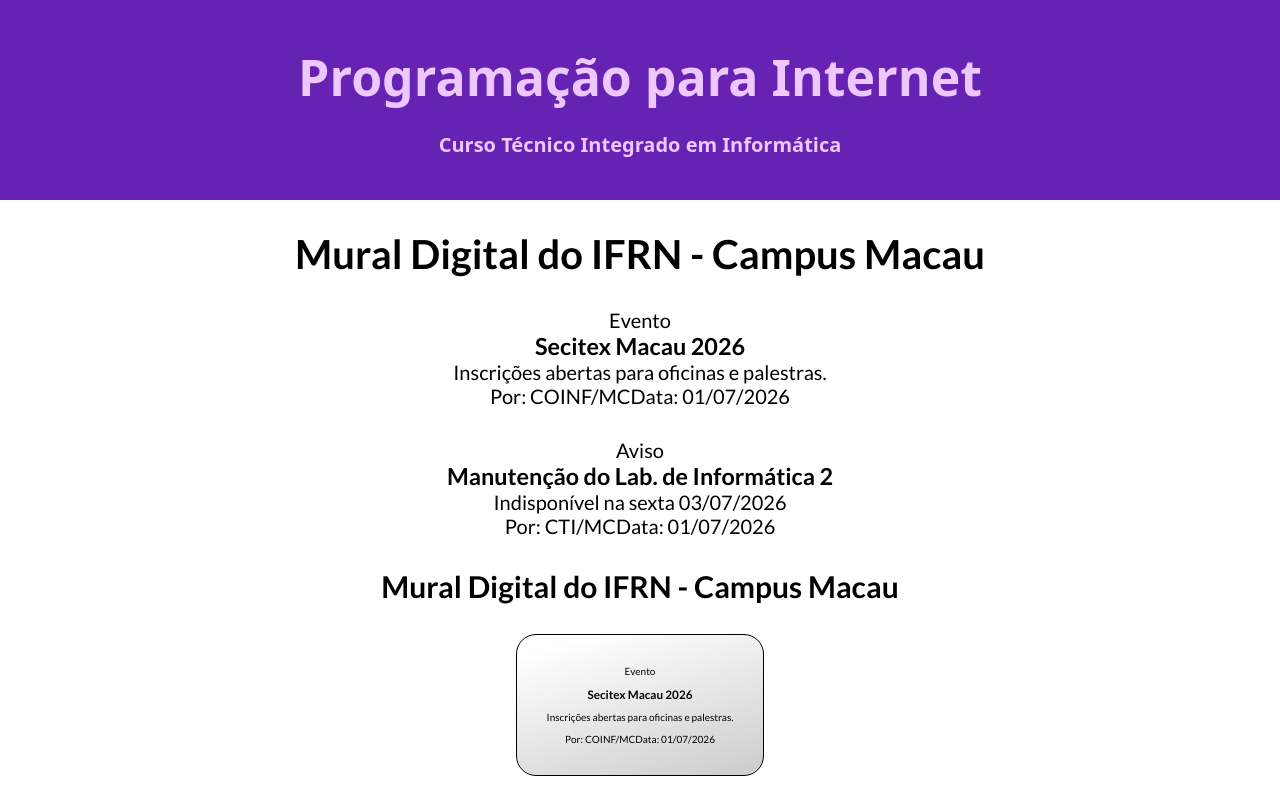
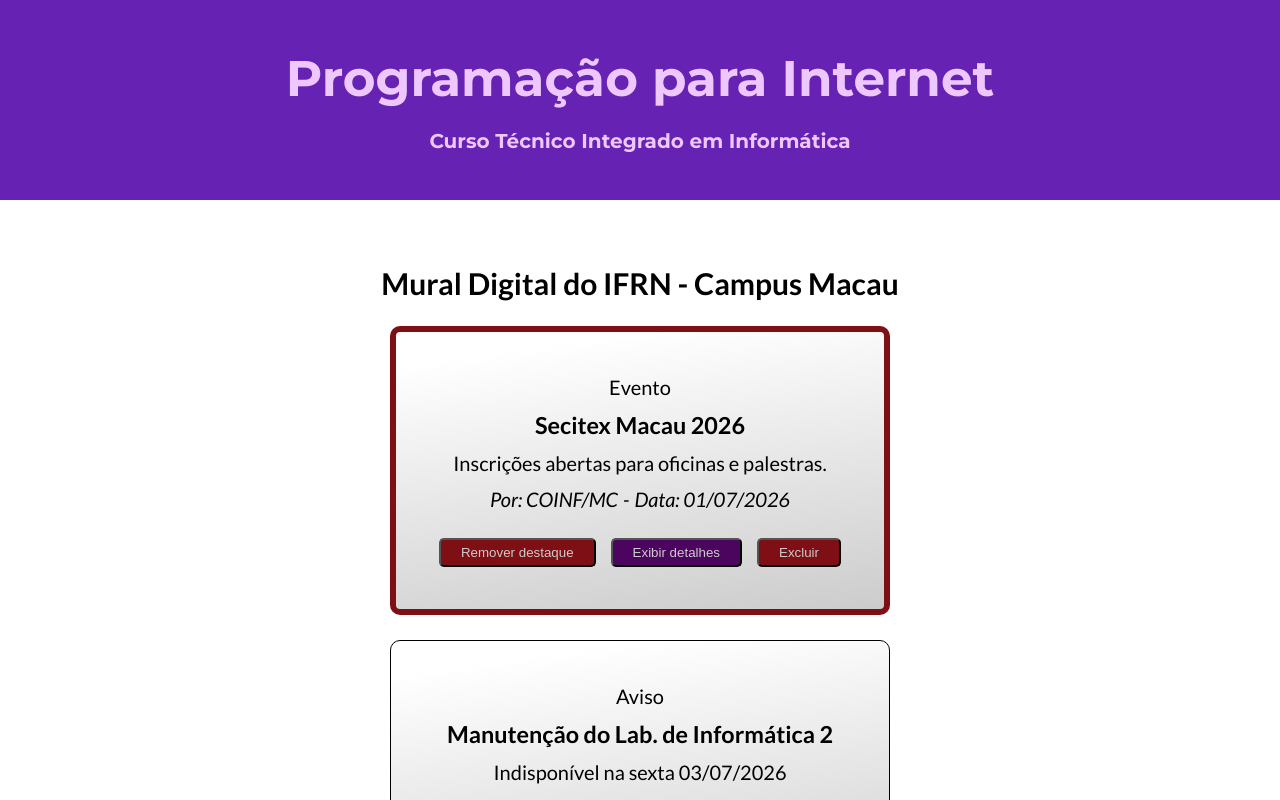
Before and after one commit to JustClarax/ppi2026, a React (Vite) app: page / in a window 1280 px wide. Shown: the top 800 px of the page. Built offline with nearby package versions, Linux system fonts and the light colour scheme.

Commit message:
Aula 15/07 + Desafio

```diff
--- a/src/App.css
+++ b/src/App.css
@@ -1,6 +1,8 @@
+@import url("https://fonts.googleapis.com/css2?family=Lato:ital,wght@0,100;0,300;0,400;0,700;0,900;1,100;1,300;1,400;1,700;1,900&display=swap");
 
-@import url('https://fonts.googleapis.com/css2?family=Lato:ital,wght@0,100;0,300;0,400;0,700;0,900;1,100;1,300;1,400;1,700;1,900&display=swap');
-
+:root {
+  --primary: #7d0f15;
+}
 
 * {
   margin: 0;
@@ -12,11 +14,23 @@
   font-size: 62.5%;
 }
 
+body {
+  font-family:
+    "Lato",
+    system-ui,
+    -apple-system,
+    BlinkMacSystemFont,
+    "Segoe UI",
+    Roboto,
+    Oxygen,
+    Ubuntu,
+    Cantarell,
+    "Open Sans",
+    "Helvetica Neue",
+    sans-serif;
+}
+
 .main {
   font-size: 2rem;
   text-align: center;
 }
-
-body {
-  font-family: "Lato", system-ui, -apple-system, BlinkMacSystemFont, "Segoe UI", Roboto, Oxygen, Ubuntu, Cantarell, "Open Sans", "Helvetica Neue", sans-serif;
-}
--- a/src/App.jsx
+++ b/src/App.jsx
@@ -1,9 +1,12 @@
+
+
+import { useState } from "react";
 import "./App.css";
 import Header from "./components/Header";
 import NoticeList from "./components/NoticeList";
 
 function App() {
-  const notices = [
+  const [notices, setNotices] = useState([
     {
       id: 1,
       title: "Secitex Macau 2026",
@@ -22,7 +25,23 @@
       date: "01/07/2026",
       featured: false,
     },
-  ];
+  ]);
+
+
+  function handleToggleFeatured(id) {
+    setNotices((notices) =>
+      notices.map(
+        (notice) =>
+          notice.id === id ? { ...notice, featured: !notice.featured } : notice,
+      ),
+    );
+  }
+
+  function handleDeleteNotice(id) {
+    setNotices((notices) =>
+      notices.filter((notice) => notice.id !== id)
+    );
+  }
 
   return (
     <>
@@ -31,22 +50,12 @@
         subtitle={"Curso Técnico Integrado em Informática"}
       />
       <main className="main">
-        <h1>Mural Digital do IFRN - Campus Macau</h1>
-
-        {notices.map((notice) => (
-          <article>
-            <p>{notice.category}</p>
-            <h3>{notice.title}</h3>
-            <p>{notice.description}</p>
-            <div>
-              <span>Por: {notice.author}</span>
-              <span>Data: {notice.date}</span>
-            </div>
-          </article>
-        ))}
-
+        <NoticeList
+          notices={notices}
+          onToggleFeatured={handleToggleFeatured}
+          onDeleteNotice={handleDeleteNotice}
+        />
       </main>
-      <NoticeList notices={notices} />
     </>
   );
 }
--- a/src/components/Header.css
+++ b/src/components/Header.css
@@ -1,3 +1,5 @@
+@import url('https://fonts.googleapis.com/css2?family=Lato:ital,wght@0,100;0,300;0,400;0,700;0,900;1,100;1,300;1,400;1,700;1,900&family=Montserrat:ital,wght@0,100..900;1,100..900&display=swap');
+
 header{
     background-color: #6623b3;
     color: #efc7ff;
@@ -18,8 +20,6 @@
   font-size: 2rem;
 }
 
-
-@import url('https://fonts.googleapis.com/css2?family=Lato:ital,wght@0,100;0,300;0,400;0,700;0,900;1,100;1,300;1,400;1,700;1,900&family=Montserrat:ital,wght@0,100..900;1,100..900&display=swap');
 header h1, header h2 {
   font-family: "Montserrat", system-ui, -apple-system, BlinkMacSystemFont, "Segoe UI", Roboto, Oxygen, Ubuntu, Cantarell, "Open Sans", "Helvetica Neue", sans-serif;
 }
--- a/src/components/NoticeCard.css
+++ b/src/components/NoticeCard.css
@@ -1,17 +1,52 @@
 .notice-card {
-    background-image: linear-gradient(163deg, #fff 10%, #ccc 100%);
-    border-radius: 2rem;
+    background-image: linear-gradient(172deg, #fff 10%, #ccc 100%);
+    border-radius: 1rem;
     border: 0.1rem solid #000;
     display: flex;
     flex-direction: column;
-    gap: 1rem;
+    gap: 1.2rem;
     align-items: center;
     justify-content: center;
-    padding: 3rem;
+    padding: 4.25rem;
     transition: transform 180ms ease;
+    width: 50rem;
 }
 
 .notice-card:hover {
-    box-shadow: 0 0 3rem 1rem #ddd;
-    transform: translateY(-0.25rem);
+    box-shadow: 0 0 3rem 0.75rem var(--primary);
+    transform: translateY(-0.1rem);
 }
+
+.featured {
+    border: 0.65rem solid var(--primary);
+}
+
+.notice-meta {
+    display: flex;
+    gap: 0.5rem;
+    font-style: italic;
+    font-size: 100%
+}
+
+.notice-actions {
+    display: flex;
+    gap: 0.5rem;
+}
+
+.notice-actions button {
+    background-color: var(--primary);
+    color: #ccc;
+    padding: 0.50rem 2rem;
+    border-radius: 0.5rem;
+}
+
+.notice-actions .details {
+    background-color: rgb(76, 5, 95);
+    color: #ccc;
+}
+
+.notice-actions {
+    display: flex;
+    gap: 1.5rem;
+    margin-top: 1.5rem;
+}
--- a/src/components/NoticeCard.jsx
+++ b/src/components/NoticeCard.jsx
@@ -1,14 +1,44 @@
+import { useState } from "react";
 import "./NoticeCard.css";
 
-function NoticeCard({ notice }) {
+function NoticeCard({ notice, onToggleFeatured, onDeleteNotice }) {
+  const [showDetails, setShowDetails] = useState(false);
+
   return (
-    <article className="notice-card">
+    <article className={`notice-card ${notice.featured ? "featured" : ""}`}>
       <p>{notice.category}</p>
       <h3>{notice.title}</h3>
       <p>{notice.description}</p>
-      <div>
+
+      <div className="notice-meta">
         <span>Por: {notice.author}</span>
+        {" - "}
         <span>Data: {notice.date}</span>
+      </div>
+
+      {showDetails && (
+        <p>
+          {notice.id === 1
+            ? "Participe da Secitex 2026 (Semana de Tecnologia e Extensão), no Campus Macau do IFRN. O evento reúne estudantes, pesquisadores e profissionais da área de tecnologia para compartilhar conhecimentos e experiências. Inscreva-se agora!"
+            : "O campus está em manutenção temporária em algumas áreas, uma delas sendo o laboratório de informática 2. Em breve, as atividades serão retomadas normalmente."}
+        </p>
+      )}
+
+      <div className="notice-actions">
+        <button onClick={() => onToggleFeatured(notice.id)}>
+          {notice.featured ? "Remover destaque" : "Destacar"}
+        </button>
+
+        <button
+          className="details"
+          onClick={() => setShowDetails(!showDetails)}
+        >
+          {showDetails ? "Fechar detalhes" : "Exibir detalhes"}
+        </button>
+
+        <button onClick={() => onDeleteNotice(notice.id)}>
+          Excluir
+        </button>
       </div>
     </article>
   );
--- a/src/components/NoticeList.css
+++ b/src/components/NoticeList.css
@@ -1,10 +1,11 @@
 main {
-    padding-top: 3rem;
+    padding-top: 3.25rem;
     display: flex;
     flex-direction: column;
-    gap: 3rem;
+    gap: 2.5rem;
     align-items: center;
     justify-content: center;
+    padding-bottom: 12.5rem;
 }
 
 main h2 {
--- a/src/components/NoticeList.jsx
+++ b/src/components/NoticeList.jsx
@@ -1,13 +1,18 @@
 import NoticeCard from "./NoticeCard";
 import "./NoticeList.css";
 
-function NoticeList({ notices }) {
+function NoticeList({ notices, onToggleFeatured, onDeleteNotice }) {
   return (
     <main>
       <h2>Mural Digital do IFRN - Campus Macau</h2>
 
       {notices.map((notice) => (
-        <NoticeCard notice={notice} />
+        <NoticeCard
+          key={notice.id}
+          notice={notice}
+          onToggleFeatured={onToggleFeatured}
+          onDeleteNotice={onDeleteNotice}
+        />
       ))}
     </main>
   );
```
Also changed, not shown: 1 other file (tests, documents, lock files or other folders).
